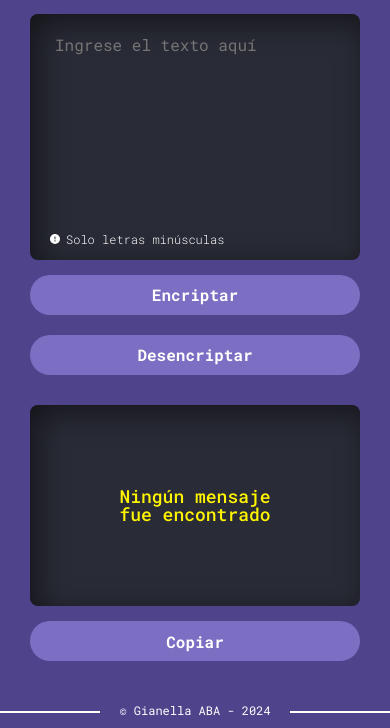
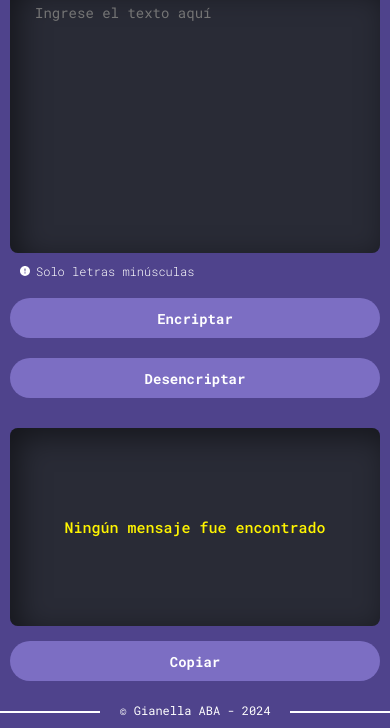
Before and after one commit to Giannie-060/Challenge-One, a plain HTML site: page index.html in a window 390 px wide. Shown: the part 116-844 px from the top of the page. Drawn offline with Linux system fonts and the light colour scheme.

Commit message:
Actualizando diseño adaptable

```diff
--- a/style.css
+++ b/style.css
@@ -145,6 +145,7 @@ span{
     border-radius: 8px;
     background: #292B36;
     box-shadow: 8px 8px 30px 0px rgba(0, 0, 0, 0.50) inset;
+    /* overflow: scroll; */
 }
 .texto-ingresado,.texto-generado,.texto-condicion{
     font-size: 20px;
@@ -164,10 +165,8 @@ span{
     display: flex;
     align-items: center;
     gap: 6px;
-    position: absolute;
-    bottom: 0;
-    left: 0;
-    padding: 15px 20px;
+    position: relative;
+    padding: 10px 15px;
 }
 .texto-advertencia{
     color: #FFF;
@@ -192,6 +191,7 @@ span{
 .botones{
     display: flex;
     justify-content: space-evenly;
+    margin-top: 20px;
 }
 .boton{
     width: 200px;
@@ -214,7 +214,7 @@ span{
     transform: translateX(8px) translateY(8px);
 }
 .bexterno{
-    margin: auto;
+    margin: 20px auto 0;
 }
 .desarrollado{
     position: relative;
@@ -280,7 +280,19 @@ span{
     display: inline-block;
 }
 
-@media screen and (min-width:500px) and (max-width:1100px) {
+@media screen and (max-width:1100px) {
+    .botones{
+        margin-top: 30px;
+    }
+    .bexterno{
+        margin-top: 0;
+    }
+    .contenedor-inicial,.contenedor-final{
+        gap: 15px;
+    }
+}
+
+@media screen and (min-width:650px) and (max-width:1100px) {
     .principal {
         box-shadow: none;
         margin: 0;
@@ -291,9 +303,6 @@ span{
     .contenedor{
         flex-direction: column;
     }
-    .contenedor-inicial,.contenedor-final{
-        gap: 15px;
-    }
     .espera{
         display: none;
     }
@@ -302,7 +311,7 @@ span{
     }
 }
 
-@media screen and (max-width:500px){
+@media screen and (max-width:650px){
     .principal {
         box-shadow: none;
         margin: 0;
@@ -328,9 +337,10 @@ span{
     }
     .contenedor{
         flex-direction: column;
+        margin-bottom: 15px;
     }
-    .contenedor-inicial,.contenedor-final{
-        gap: 15px;
+    .contenedor-espera{
+        width: 90%;
     }
     .botones{
         flex-direction: column;
@@ -359,18 +369,21 @@ span{
     }
 }
 
-@media screen and (max-width:350px) {
+@media screen and (max-width:400px) {
     h1{
         font-size: 22px;
         margin: 0 10px;
     }
     .contenedor{
-        margin: 25px 10px 20px;
+        margin: 25px 10px 10px;
     }
-    .texto-espera{
-        font-size: 16px;
+    .texto-espera,.texto-condicion{
+        font-size: 15px;
     }
     .texto-ingresado, .texto-generado, .boton {
         font-size: 14px;
     }
+    .contenedor-advertencia{
+        padding: 10px;
+    }
 }
```
